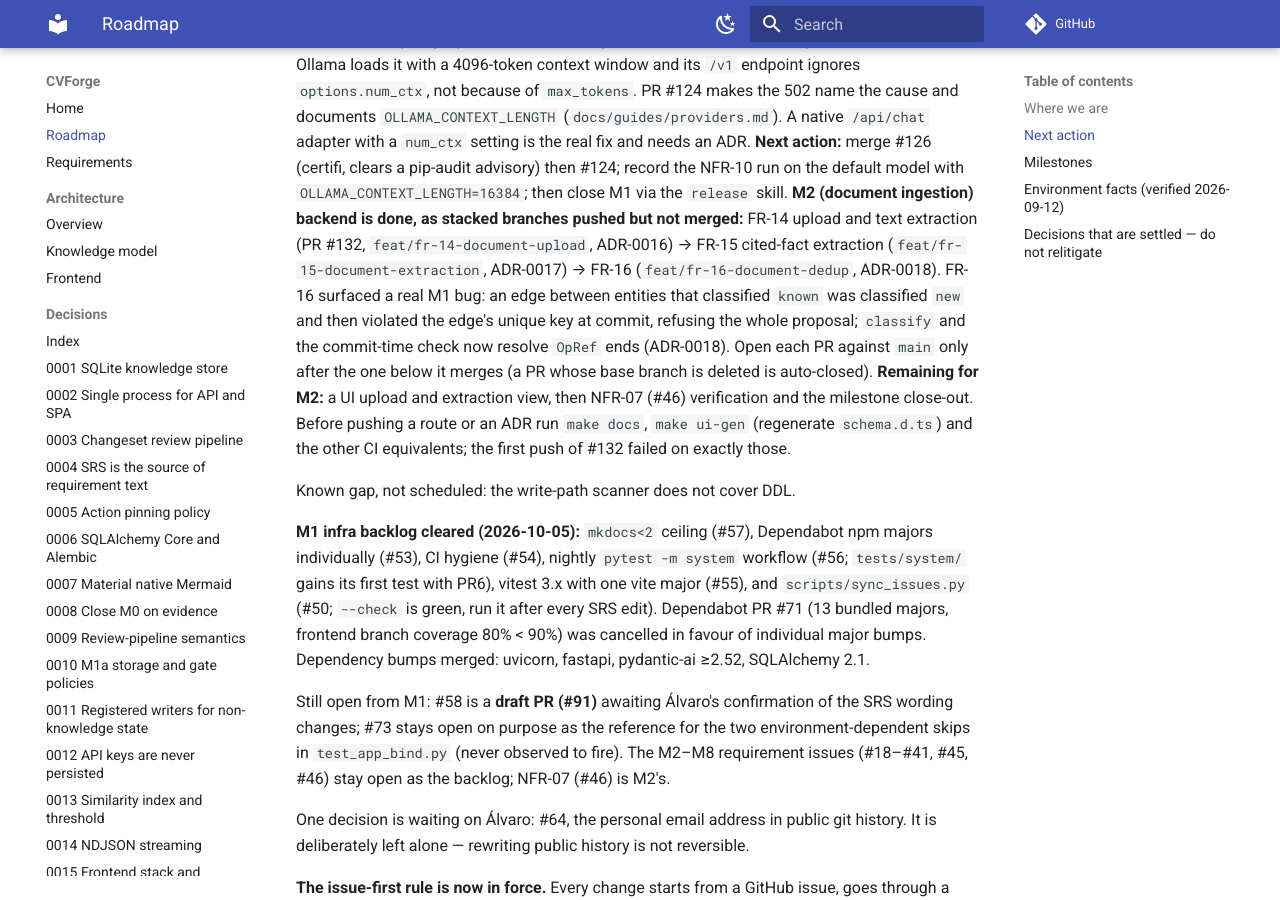
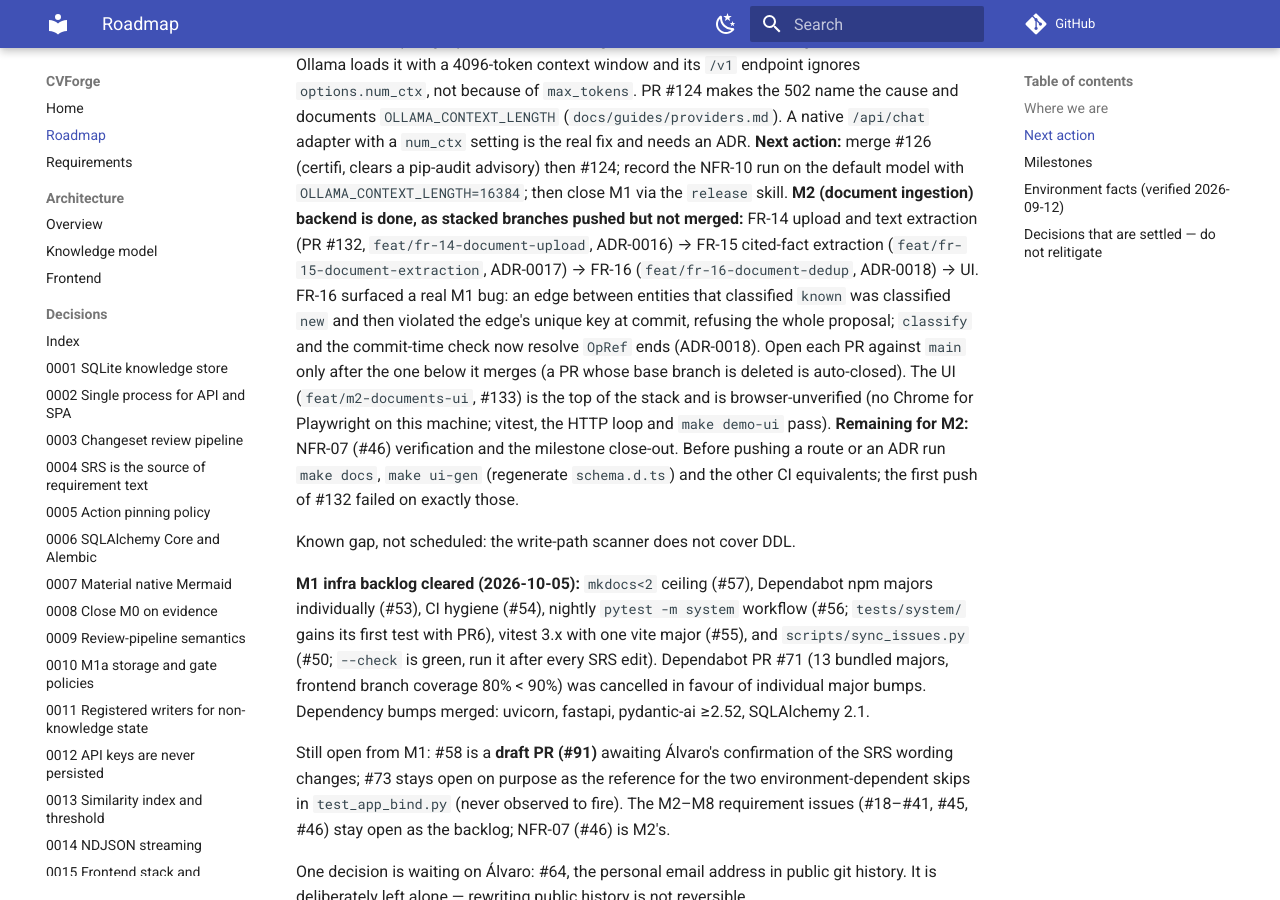
Before and after one commit to SelfishCoconut/cvforge, an MkDocs documentation site: the page built from docs/roadmap.md, in a window 1280 px wide and 900 px high, scrolled down 2258 px. Built offline with MkDocs 1.6.1 and Material for MkDocs 9.7.7, drawn with Linux system fonts in a browser that asks for light colours; comment, search, counter and statistics services are not loaded.

Commit message:
docs(roadmap): M2 UI branch recorded
Refs #127

Co-Authored-By: Claude Sonnet 5.5 <noreply@anthropic.com>

```diff
--- a/docs/roadmap.md
+++ b/docs/roadmap.md
@@ -112,12 +112,13 @@ advisory) then #124; record the NFR-10 run on the default model with
 **M2 (document ingestion) backend is done, as stacked branches pushed but not merged:**
 FR-14 upload and text extraction (PR #132, `feat/fr-14-document-upload`, ADR-0016) →
 FR-15 cited-fact extraction (`feat/fr-15-document-extraction`, ADR-0017) → FR-16
-(`feat/fr-16-document-dedup`, ADR-0018). FR-16 surfaced a real M1 bug: an edge between
+(`feat/fr-16-document-dedup`, ADR-0018) → UI. FR-16 surfaced a real M1 bug: an edge between
 entities that classified `known` was classified `new` and then violated the edge's unique
 key at commit, refusing the whole proposal; `classify` and the commit-time check now resolve
 `OpRef` ends (ADR-0018). Open each PR against `main` only after the one below it merges
-(a PR whose base branch is deleted is auto-closed). **Remaining for M2:** a UI upload and
-extraction view, then NFR-07 (#46) verification and the milestone close-out. Before pushing
+(a PR whose base branch is deleted is auto-closed). The UI (`feat/m2-documents-ui`, #133) is the top of the stack and
+is browser-unverified (no Chrome for Playwright on this machine; vitest, the HTTP loop and
+`make demo-ui` pass). **Remaining for M2:** NFR-07 (#46) verification and the milestone close-out. Before pushing
 a route or an ADR run `make docs`, `make ui-gen` (regenerate `schema.d.ts`) and the other
 CI equivalents; the first push of #132 failed on exactly those.
 
```
